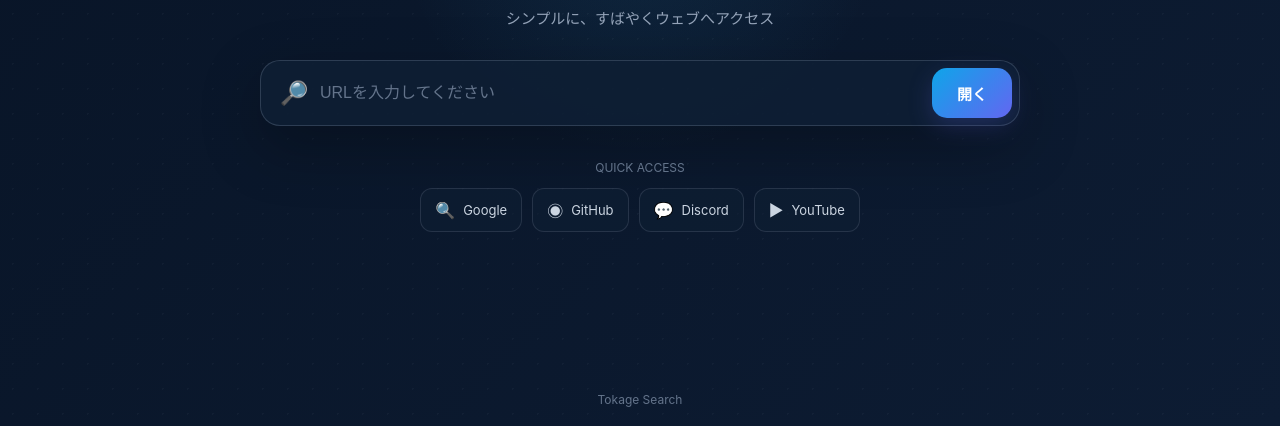
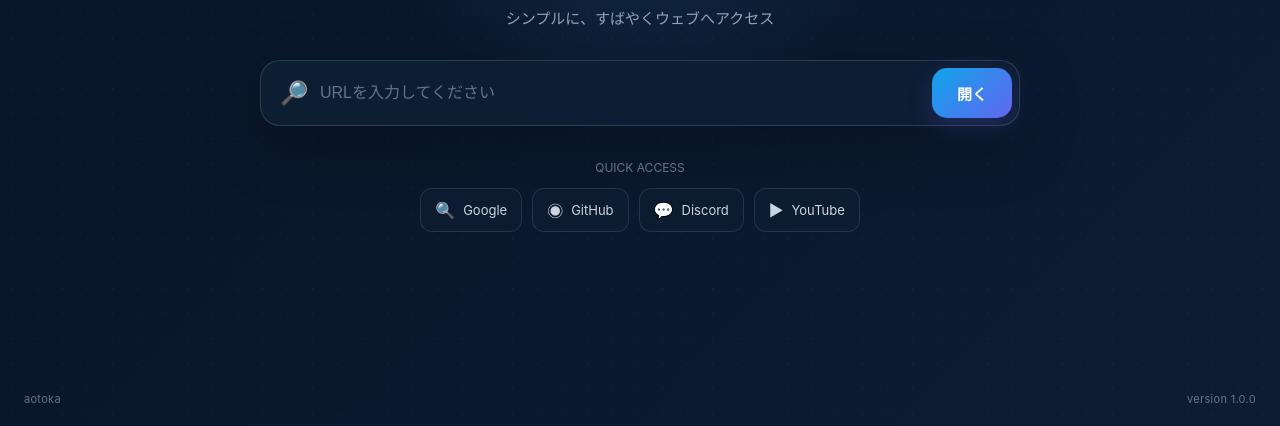
Before and after one commit to tokage1250/my-proxy, a website: page index.html in a window 1280 px wide. Shown: the part 374-800 px from the top of the page. Drawn offline with Linux system fonts and the light colour scheme.

```diff
--- a/index.html
+++ b/index.html
@@ -347,13 +347,25 @@
             height: 54px;
 
             display: flex;
-            justify-content: center;
             align-items: center;
+            justify-content: space-between;
+
+            padding: 0 24px;
 
             color: #64748b;
-            font-size: 12px;
+            font-size: 11px;
 
             z-index: 5;
+
+            pointer-events: none;
+        }
+
+        .footer-left {
+            letter-spacing: 0.3px;
+        }
+
+        .footer-version {
+            letter-spacing: 0.3px;
         }
 
         /* スマホ */
@@ -513,7 +525,8 @@
 
 
     <footer>
-        Tokage Search
+        <span class="footer-left">aotoka</span>
+        <span class="footer-version">version 1.0.0</span>
     </footer>
 
 
```
